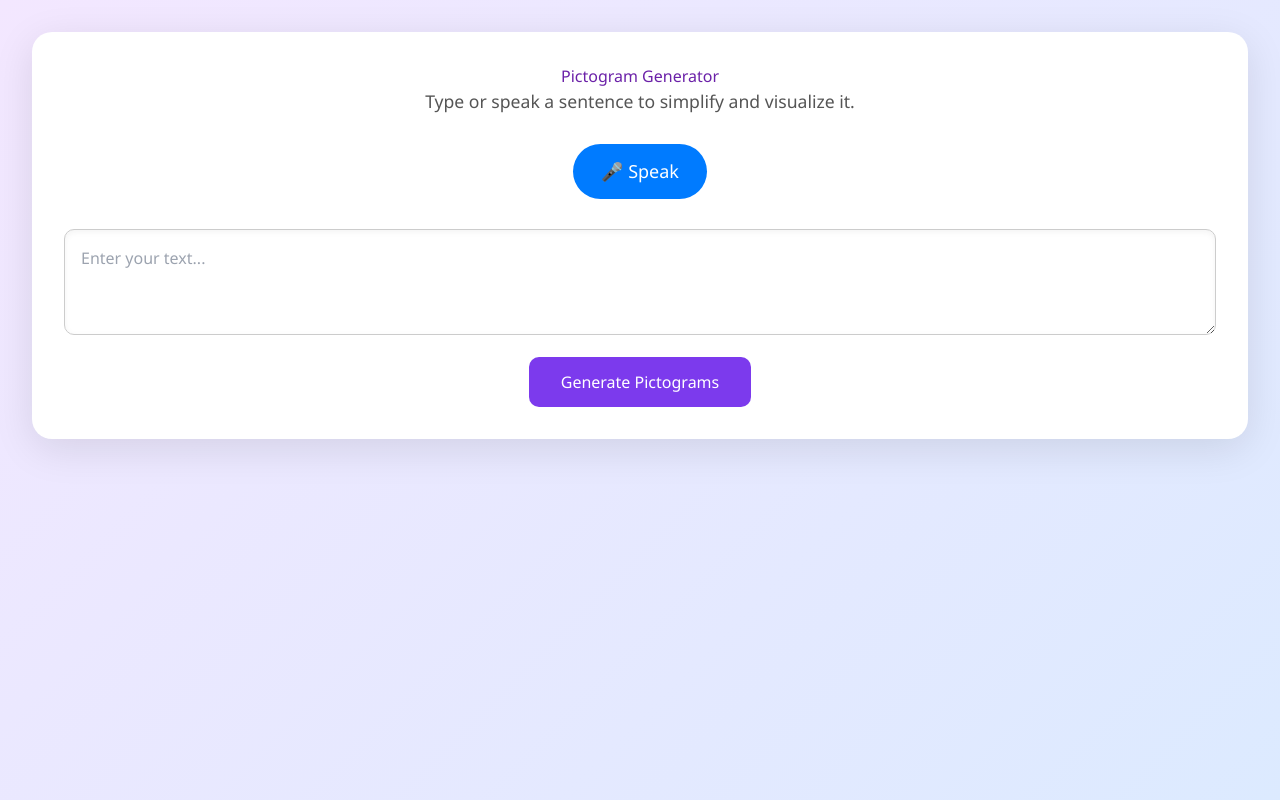
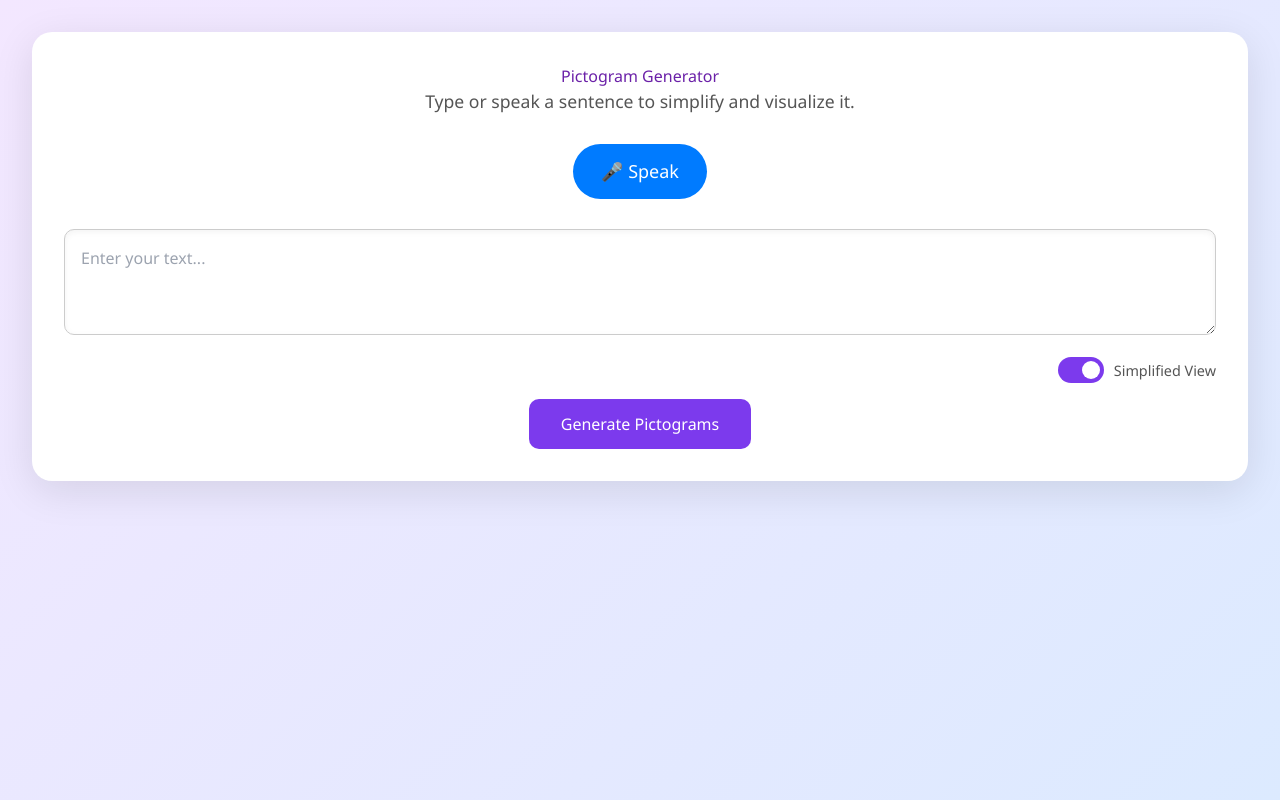
Before and after one commit to shanjay-athithya/PictoGen, a React (Vite) app in the folder frontend/: page / in a window 1280 px wide. Built offline with nearby package versions, Linux system fonts and the light colour scheme.

Commit message:
chore:speech transcript simplification

```diff
--- a/frontend/package.json
+++ b/frontend/package.json
@@ -1,4 +1,3 @@
-
 {
   "name": "frontend",
   "version": "0.0.1",
@@ -9,6 +8,7 @@
   },
   "dependencies": {
     "axios": "^1.3.4",
+    "compromise": "^14.14.4",
     "react": "^18.2.0",
     "react-dom": "^18.2.0"
   },
--- a/frontend/src/App.css
+++ b/frontend/src/App.css
@@ -113,3 +113,72 @@ h1 {
         transform: translateY(0);
     }
 }
+
+
+.preview-sentence {
+    margin: 1.2rem auto 1rem;
+    font-size: 1rem;
+    background: #f3f4f6;
+    padding: 0.8rem 1rem;
+    border-left: 6px solid #7c3aed;
+    border-radius: 8px;
+    text-align: left;
+    animation: fadeIn 0.4s ease;
+    max-width: 100%;
+    color: #333;
+  }
+
+  .toggle-container {
+    display: flex;
+    align-items: center;
+    justify-content: flex-end;
+    margin-bottom: 1rem;
+    gap: 0.6rem;
+  }
+
+  .toggle-label {
+    font-size: 0.9rem;
+    color: #555;
+  }
+
+  .switch {
+    position: relative;
+    display: inline-block;
+    width: 46px;
+    height: 26px;
+  }
+
+  .switch input {
+    opacity: 0;
+    width: 0;
+    height: 0;
+  }
+
+  .slider {
+    position: absolute;
+    cursor: pointer;
+    top: 0; left: 0; right: 0; bottom: 0;
+    background-color: #ccc;
+    border-radius: 26px;
+    transition: 0.4s;
+  }
+
+  .slider:before {
+    position: absolute;
+    content: "";
+    height: 18px;
+    width: 18px;
+    left: 4px;
+    bottom: 4px;
+    background-color: white;
+    border-radius: 50%;
+    transition: 0.4s;
+  }
+
+  input:checked + .slider {
+    background-color: #7c3aed;
+  }
+
+  input:checked + .slider:before {
+    transform: translateX(20px);
+  }
--- a/frontend/src/App.jsx
+++ b/frontend/src/App.jsx
@@ -2,10 +2,13 @@ import { useState } from "react";
 import axios from "axios";
 import PictogramCard from "./components/PictogramCard";
 import SpeechToTextMic from "./components/SpeechToTextMic";
+import { simplifyTranscript } from "./components/simplifyTranscript";
 import "./App.css";
 
 export default function App() {
   const [input, setInput] = useState("");
+  const [simplifiedText, setSimplifiedText] = useState("");
+  const [showSimplified, setShowSimplified] = useState(true);
   const [result, setResult] = useState(null);
   const [loading, setLoading] = useState(false);
 
@@ -13,10 +16,13 @@ export default function App() {
     const textToSend = customText || input;
     if (!textToSend.trim()) return;
 
+    const simplified = simplifyTranscript(textToSend);
+    setSimplifiedText(simplified);
+
     setLoading(true);
     try {
       const { data } = await axios.post("http://localhost:8000/simplify", {
-        text: textToSend,
+        text: simplified,
       });
 
       const pictograms = await Promise.all(
@@ -58,6 +64,26 @@ export default function App() {
           onChange={(e) => setInput(e.target.value)}
         />
 
+        <div className="toggle-container">
+          <label className="switch">
+            <input
+              type="checkbox"
+              checked={showSimplified}
+              onChange={() => setShowSimplified(!showSimplified)}
+            />
+            <span className="slider"></span>
+          </label>
+          <span className="toggle-label">
+            {showSimplified ? "Simplified View" : "Original View"}
+          </span>
+        </div>
+
+        {simplifiedText && (
+          <div className="preview-sentence">
+            <strong>Preview:</strong> {showSimplified ? simplifiedText : input}
+          </div>
+        )}
+
         <button
           onClick={() => fetchSimplified()}
           disabled={loading}
--- /dev/null
+++ b/frontend/src/components/simplifyTranscript.js
@@ -0,0 +1,32 @@
+// src/simplifyTranscript.js
+import nlp from "compromise";
+
+const removeWords = [
+  "a",
+  "an",
+  "the",
+  "here",
+  "there",
+  "very",
+  "really",
+  "is",
+  "are",
+  "was",
+  "were",
+  "been",
+  "being",
+  "do",
+  "does",
+  "did",
+];
+
+export function simplifyTranscript(input) {
+  const doc = nlp(input);
+  const lemmatized = doc.terms().out("lemma").toLowerCase();
+
+  const filtered = lemmatized
+    .split(" ")
+    .filter((word) => !removeWords.includes(word) && word.trim().length > 0);
+
+  return filtered.join(" ");
+}
```
Also changed, not shown: 1 other file (tests, documents, lock files or other folders).
